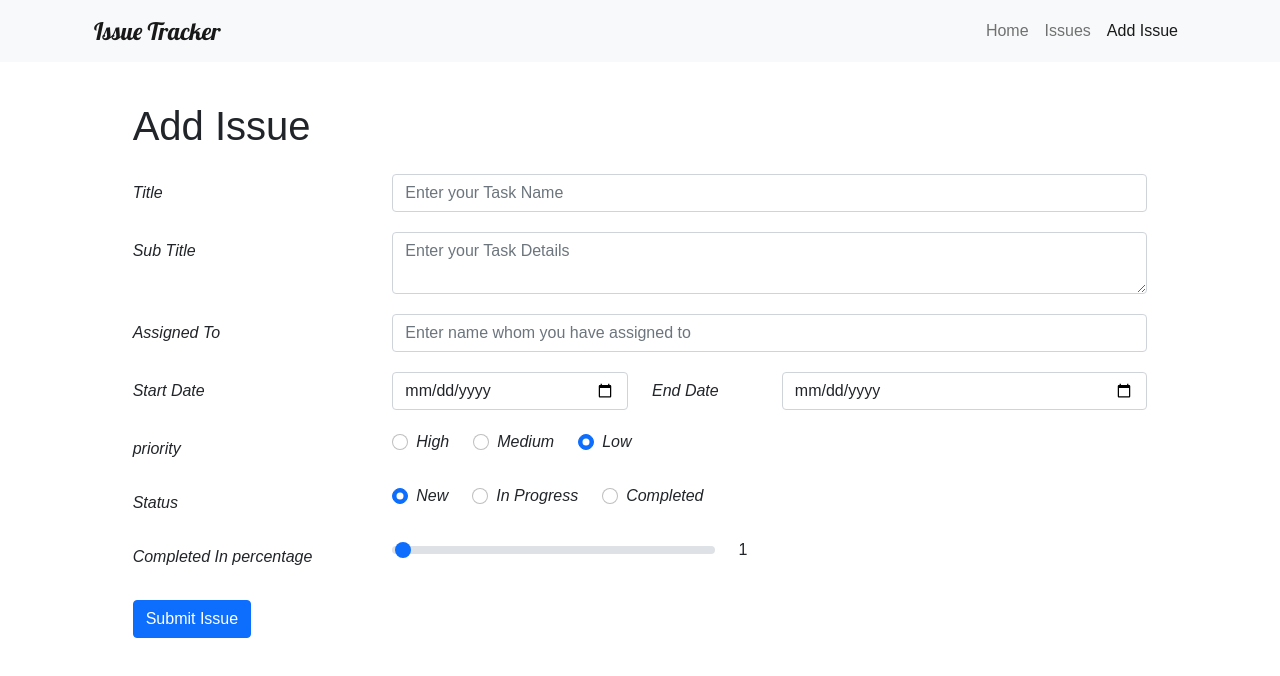
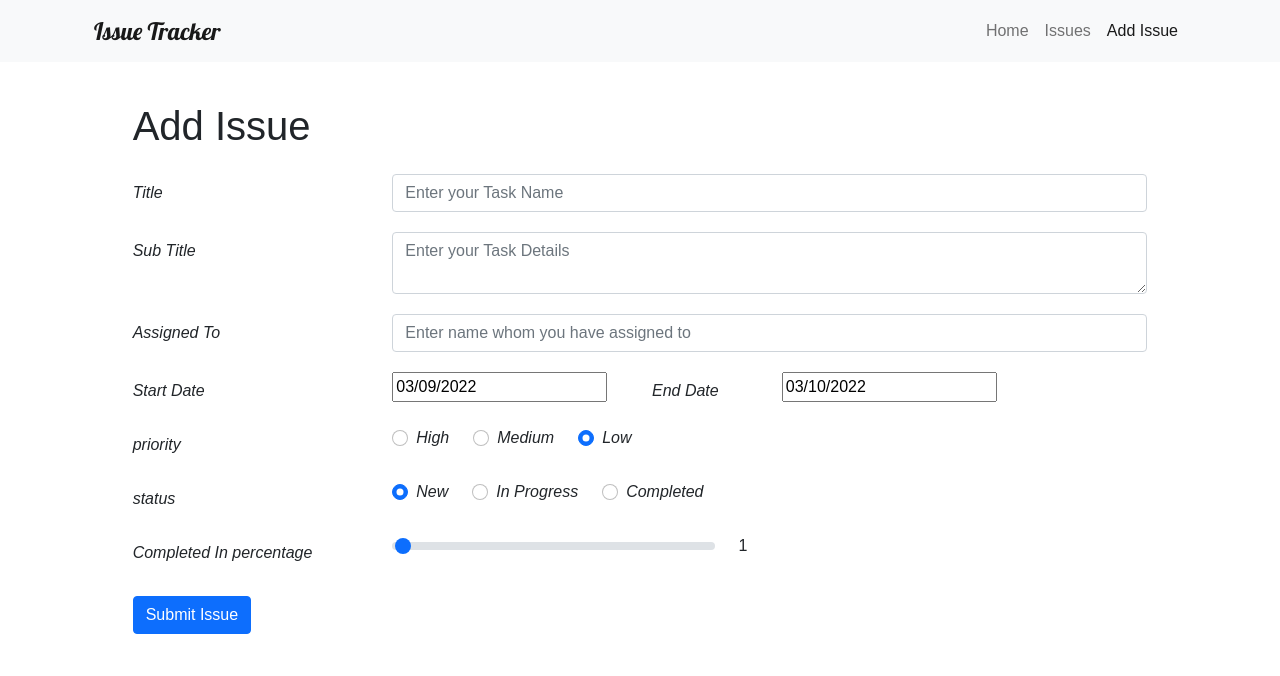
Before and after one commit to samimwebdev/issue-tracker-CRUD-app, a React (Vite) app: page /add in a window 1280 px wide. Shown: the top 676 px of the page. Built offline with nearby package versions, Linux system fonts and the light colour scheme; a web font is replaced by a local one.

Commit message:
Refactoring Form Input

```diff
--- a/package.json
+++ b/package.json
@@ -9,8 +9,10 @@
   },
   "dependencies": {
     "bootstrap": "5.1.3",
+    "date-fns": "^2.28.0",
     "react": "^17.0.2",
     "react-bootstrap": "^2.2.0",
+    "react-datepicker": "^4.7.0",
     "react-dom": "^17.0.2",
     "react-icons": "^4.3.1",
     "react-router-dom": "^6.2.2",
--- a/src/AddIssue.jsx
+++ b/src/AddIssue.jsx
@@ -2,7 +2,6 @@ import IssueForm from './IssueForm'
 
 const AddIssue = ({ addIssue }) => {
   const handleIssue = (issue) => {
-    console.log(issue)
     addIssue(issue)
     //adding issue
   }
--- a/src/App.jsx
+++ b/src/App.jsx
@@ -20,8 +20,8 @@ const App = () => {
       title: 'sample Title',
       subTitle: 'Task Details',
       assignedTo: 'samim',
-      startDate: '',
-      endDate: '',
+      startDate: new Date(),
+      endDate: new Date(),
       priority: 'medium',
       status: 'new',
       completedPercentage: 90,
@@ -56,7 +56,6 @@ const App = () => {
   const updateIssue = (issueToUpdate) => {
     const issuesAfterUpdate = issues.map((issue) => {
       if (issue.id === issueToUpdate.id) {
-        console.log(issueToUpdate)
         return {
           ...issueToUpdate,
           id: issue.id,
@@ -70,13 +69,10 @@ const App = () => {
       }
     })
 
-    console.log(issuesAfterUpdate)
-
     setIssues(issuesAfterUpdate)
   }
 
   const completeIssue = (id) => {
-    console.log(id)
     //map
     //filter
     const issuesAfterCompletion = issues.map((issue) => {
--- a/src/EditIssue.jsx
+++ b/src/EditIssue.jsx
@@ -6,7 +6,6 @@ const EditIssue = ({ issues, updateIssue }) => {
   const [issue, setIssue] = useState(null)
   const navigate = useNavigate()
   const { id } = useParams()
-  console.log(id)
 
   const issueToEdit = () => {
     const foundIssue = issues.find((issue) => issue.id === id)
--- a/src/Issue.jsx
+++ b/src/Issue.jsx
@@ -3,6 +3,7 @@ import { Badge, ProgressBar, Modal, Button } from 'react-bootstrap'
 import { FaEdit, FaTrashAlt, FaCheckSquare } from 'react-icons/fa'
 import { toast } from 'react-toastify'
 import { useNavigate } from 'react-router-dom'
+import { format } from 'date-fns'
 
 const Issue = ({ issue, completeIssue, deleteIssue }) => {
   const {
@@ -72,8 +73,8 @@ const Issue = ({ issue, completeIssue, deleteIssue }) => {
             {priority}
           </Badge>
         </td>
-        <td>{completedStatus}</td>
-        <td>{endDate}</td>
+        <td>{status}</td>
+        <td>{format(new Date(endDate), 'dd/MM/yyyy')}</td>
         <td>{assignedTo}</td>
         <td>
           <ProgressBar
--- a/src/IssueForm.jsx
+++ b/src/IssueForm.jsx
@@ -3,6 +3,15 @@ import { useState, useEffect } from 'react'
 import { v4 as uuid } from 'uuid'
 import { toast } from 'react-toastify'
 import { useNavigate } from 'react-router-dom'
+
+import DatePicker from 'react-datepicker'
+import { addDays } from 'date-fns'
+
+import 'react-datepicker/dist/react-datepicker.css'
+import TextInput from './formInputs/TextInput'
+import DateInput from './formInputs/DateInput'
+import CommonCheckInput from './formInputs/CommonCheckInput'
+
 const defaultIssue = {
   title: '',
   subTitle: '',
@@ -19,8 +28,8 @@ const IssueForm = ({ addIssue, updateIssue, issue: issueToEdit }) => {
     title: '',
     subTitle: '',
     assignedTo: '',
-    startDate: '',
-    endDate: '',
+    startDate: new Date(),
+    endDate: addDays(new Date(), 1),
     priority: 'low',
     status: 'new',
     completedPercentage: 1,
@@ -76,7 +85,6 @@ const IssueForm = ({ addIssue, updateIssue, issue: issueToEdit }) => {
   }
 
   const handleSubmit = (evt) => {
-    console.log('calling...')
     evt.preventDefault()
     const { title, subTitle, assignedTo, startDate, endDate } = issue
     //checking error
@@ -115,7 +123,6 @@ const IssueForm = ({ addIssue, updateIssue, issue: issueToEdit }) => {
     }
     // return true if every element is true, otherwise False
     const isValid = Object.values(issue).every((elm) => elm)
-    console.log(isValid)
 
     if (issue.id && isValid) {
       updateIssue({
@@ -157,72 +164,81 @@ const IssueForm = ({ addIssue, updateIssue, issue: issueToEdit }) => {
     endDate: errorEndDate,
   } = errors
 
+  const statusValues = [
+    {
+      name: 'status',
+      label: 'New',
+      value: 'new',
+      valueToCheck: status,
+    },
+    {
+      name: 'status',
+      label: 'In Progress',
+      value: 'inProgress',
+      valueToCheck: status,
+    },
+    {
+      name: 'status',
+      label: 'Completed',
+      value: 'completed',
+      valueToCheck: status,
+    },
+  ]
+
+  const priorityValues = [
+    {
+      name: 'priority',
+      label: 'High',
+      value: 'high',
+      valueToCheck: priority,
+    },
+    {
+      name: 'priority',
+      label: 'Medium',
+      value: 'medium',
+      valueToCheck: priority,
+    },
+    {
+      name: 'priority',
+      label: 'Low',
+      value: 'low',
+      valueToCheck: priority,
+    },
+  ]
+
   return (
     <>
       <h1 className='mb-4 mt-4'> {issueToEdit ? 'Edit Issue' : 'Add Issue'}</h1>
       <Form onSubmit={handleSubmit}>
-        <Form.Group as={Row} className='mb-3'>
-          <Col sm={3}>
-            <Form.Label htmlFor='title' column>
-              Title
-            </Form.Label>
-          </Col>
-          <Col sm={9}>
-            <Form.Control
+        <TextInput
+          label='Title'
           type='text'
           name='title'
-              id='title'
           onChange={handleChange}
           value={title}
           placeholder='Enter your Task Name'
-              isInvalid={errorTitle}
+          error={errorTitle}
         />
-            <Form.Control.Feedback type='invalid' className='d-block'>
-              {errorTitle}
-            </Form.Control.Feedback>
-          </Col>
-        </Form.Group>
-        <Form.Group as={Row} className='mb-3'>
-          <Col sm={3}>
-            <Form.Label htmlFor='title' column>
-              Sub Title
-            </Form.Label>
-          </Col>
-          <Col sm={9}>
-            <Form.Control
-              as='textarea'
+        <TextInput
+          label='Sub Title'
+          type='text'
           name='subTitle'
-              id='subTitle'
           onChange={handleChange}
           value={subTitle}
           placeholder='Enter your Task Details'
-              isInvalid={errorSubTitle}
+          error={errorSubTitle}
+          as='textarea'
         />
-            <Form.Control.Feedback type='invalid' className='d-block'>
-              {errorSubTitle}
-            </Form.Control.Feedback>
-          </Col>
-        </Form.Group>
-        <Form.Group as={Row} className='mb-3'>
-          <Col xs={3}>
-            <Form.Label htmlFor='title' column>
-              Assigned To{' '}
-            </Form.Label>
-          </Col>
-          <Col xs={9}>
-            <Form.Control
+
+        <TextInput
+          label='Assigned To'
           type='text'
+          name='assignedTo'
           onChange={handleChange}
-              name='assignedTo'
           value={assignedTo}
-              isInvalid={errorAssignedTo}
           placeholder='Enter name whom you have assigned to'
+          error={errorAssignedTo}
         />
-            <Form.Control.Feedback type='invalid' className='d-block'>
-              {errorAssignedTo}
-            </Form.Control.Feedback>
-          </Col>
-        </Form.Group>
         <Form.Group as={Row} className='mb-3'>
           <Col sm={3}>
             <Form.Label htmlFor='startDate' column>
@@ -230,17 +246,22 @@ const IssueForm = ({ addIssue, updateIssue, issue: issueToEdit }) => {
             </Form.Label>
           </Col>
           <Col sm={3}>
-            <Form.Control
-              type='date'
-              onChange={handleChange}
+            <DateInput
+              selected={startDate}
+              onChange={(date) =>
+                setIssue({
+                  ...issue,
+                  startDate: date,
+                })
+              }
               name='startDate'
+              startDate={startDate}
+              endDate={endDate}
+              minDate={new Date()}
               value={startDate}
-              placeholder='Enter Start Date'
-              isInvalid={errorStartDate}
+              error={errorStartDate}
+              selectsStart
             />
-            <Form.Control.Feedback type='invalid' className='d-block'>
-              {errorStartDate}
-            </Form.Control.Feedback>
           </Col>
 
           <Col sm={6}>
@@ -251,116 +272,52 @@ const IssueForm = ({ addIssue, updateIssue, issue: issueToEdit }) => {
                 </Form.Label>
               </Col>
               <Col sm={9}>
-                <Form.Control
-                  type='date'
-                  onChange={handleChange}
+                <DateInput
+                  selected={endDate}
+                  onChange={(date) =>
+                    setIssue({
+                      ...issue,
+                      endDate: date,
+                    })
+                  }
                   name='endDate'
+                  startDate={startDate}
+                  endDate={endDate}
+                  minDate={startDate}
                   value={endDate}
-                  placeholder='Enter End Date'
-                  isInvalid={errorEndDate}
+                  error={errorEndDate}
+                  selectsEnd
                 />
-                <Form.Control.Feedback type='invalid' className='d-block'>
-                  {errorStartDate}
-                </Form.Control.Feedback>
               </Col>
             </Row>
           </Col>
         </Form.Group>
-        <Form.Group className='mb-3'>
+        <CommonCheckInput
+          label='priority'
+          onChange={handleChange}
+          valueToIterate={priorityValues}
+        />
+        <CommonCheckInput
+          label='status'
+          onChange={handleChange}
+          valueToIterate={statusValues}
+        />
+
+        <Form.Group>
           <Row>
             <Col sm={3}>
-              <Form.Label htmlFor='priority' column>
-                priority{' '}
-              </Form.Label>
-            </Col>
-
-            <Col sm='auto'>
-              <Form.Check
-                type='radio'
-                onChange={handleChange}
-                name='priority'
-                value='high'
-                label='High'
-                checked={priority === 'high'}
-              />
-            </Col>
-            <Col xs='auto'>
-              <Form.Check
-                type='radio'
-                onChange={handleChange}
-                name='priority'
-                label='Medium'
-                value='medium'
-                checked={priority === 'medium'}
-              />
-            </Col>
-            <Col xs='auto'>
-              <Form.Check
-                type='radio'
-                onChange={handleChange}
-                name='priority'
-                label='Low'
-                value='low'
-                checked={priority === 'low'}
-              />
-            </Col>
-          </Row>
-        </Form.Group>
-        <Form.Group className='mb-3'>
-          <Row>
-            <Col xs={3}>
-              <Form.Label htmlFor='status' column>
-                Status{' '}
-              </Form.Label>
-            </Col>
-
-            <Col xs='auto'>
-              <Form.Check
-                type='radio'
-                onChange={handleChange}
-                name='status'
-                label='New'
-                value='new'
-                checked={status === 'new'}
-              />
-            </Col>
-            <Col xs='auto'>
-              <Form.Check
-                type='radio'
-                onChange={handleChange}
-                name='status'
-                label='In Progress'
-                value='inProgress'
-                checked={status === 'inProgress'}
-              />
-            </Col>
-            <Col xs='auto'>
-              <Form.Check
-                type='radio'
-                onChange={handleChange}
-                name='status'
-                label='Completed'
-                value='completed'
-                checked={status === 'completed'}
-              />
-            </Col>
-          </Row>
-        </Form.Group>
-        <Form.Group>
-          <Row>
-            <Col xs={3}>
               <Form.Label htmlFor='completedPercentage' column>
                 Completed In percentage{' '}
               </Form.Label>
             </Col>
-            <Col xs={4}>
+            <Col sm={4}>
               <Form.Range
                 value={completedPercentage}
                 name='completedPercentage'
                 onChange={handleChange}
               />
             </Col>
-            <Col xs={1}>{completedPercentage}</Col>
+            <Col sm={1}>{completedPercentage}</Col>
           </Row>
         </Form.Group>
         <div className='mt-4'>
--- /dev/null
+++ b/src/formInputs/CheckInput.jsx
@@ -0,0 +1,18 @@
+import { Form, Row, Col } from 'react-bootstrap'
+
+const CheckInput = ({ name, label, value, onChange, valueToCheck }) => {
+  return (
+    <Col sm='auto'>
+      <Form.Check
+        type='radio'
+        onChange={onChange}
+        name={name}
+        value={value}
+        label={label}
+        checked={valueToCheck === value}
+      />
+    </Col>
+  )
+}
+
+export default CheckInput
--- /dev/null
+++ b/src/formInputs/CommonCheckInput.jsx
@@ -0,0 +1,28 @@
+import { Form, Col, Row } from 'react-bootstrap'
+import CheckInput from './CheckInput'
+
+const CommonCheckInput = ({ label, valueToIterate, onChange }) => {
+  return (
+    <Form.Group className='mb-3'>
+      <Row>
+        <Col sm={3}>
+          <Form.Label htmlFor='priority' column>
+            {label}
+          </Form.Label>
+        </Col>
+        {valueToIterate.map((elm, index) => (
+          <CheckInput
+            key={index}
+            name={elm.name}
+            label={elm.label}
+            value={elm.value}
+            onChange={onChange}
+            valueToCheck={elm.valueToCheck}
+          />
+        ))}
+      </Row>
+    </Form.Group>
+  )
+}
+
+export default CommonCheckInput
--- /dev/null
+++ b/src/formInputs/DateInput.jsx
@@ -0,0 +1,37 @@
+import DatePicker from 'react-datepicker'
+import { Form } from 'react-bootstrap'
+import { resolvePath } from 'react-router-dom'
+
+const DateInput = ({
+  selected,
+  onChange,
+  name,
+  minDate,
+  value,
+  error,
+  startDate,
+  endDate,
+  ...rest
+}) => {
+  return (
+    <>
+      <DatePicker
+        type='date'
+        selected={selected}
+        onChange={onChange}
+        name={name}
+        startDate={startDate}
+        endDate={endDate}
+        minDate={minDate}
+        value={startDate}
+        isInvalid={error}
+        {...rest}
+      />
+      <Form.Control.Feedback type='invalid' className='d-block'>
+        {error}
+      </Form.Control.Feedback>
+    </>
+  )
+}
+
+export default DateInput
--- /dev/null
+++ b/src/formInputs/TextInput.jsx
@@ -0,0 +1,39 @@
+import { Form, Row, Col } from 'react-bootstrap'
+
+const TextInput = ({
+  label,
+  type,
+  name,
+  onChange,
+  value,
+  placeholder,
+  error,
+  ...rest
+}) => {
+  return (
+    <Form.Group as={Row} className='mb-3'>
+      <Col sm={3}>
+        <Form.Label htmlFor={name} column>
+          {label}
+        </Form.Label>
+      </Col>
+      <Col sm={9}>
+        <Form.Control
+          type={type}
+          name={name}
+          id={name}
+          onChange={onChange}
+          value={value}
+          placeholder={placeholder}
+          isInvalid={error}
+          {...rest}
+        />
+        <Form.Control.Feedback type='invalid' className='d-block'>
+          {error}
+        </Form.Control.Feedback>
+      </Col>
+    </Form.Group>
+  )
+}
+
+export default TextInput
```
Also changed, not shown: 1 other file (tests, documents, lock files or other folders). Lines whose indentation alone changed are shown as unchanged.
